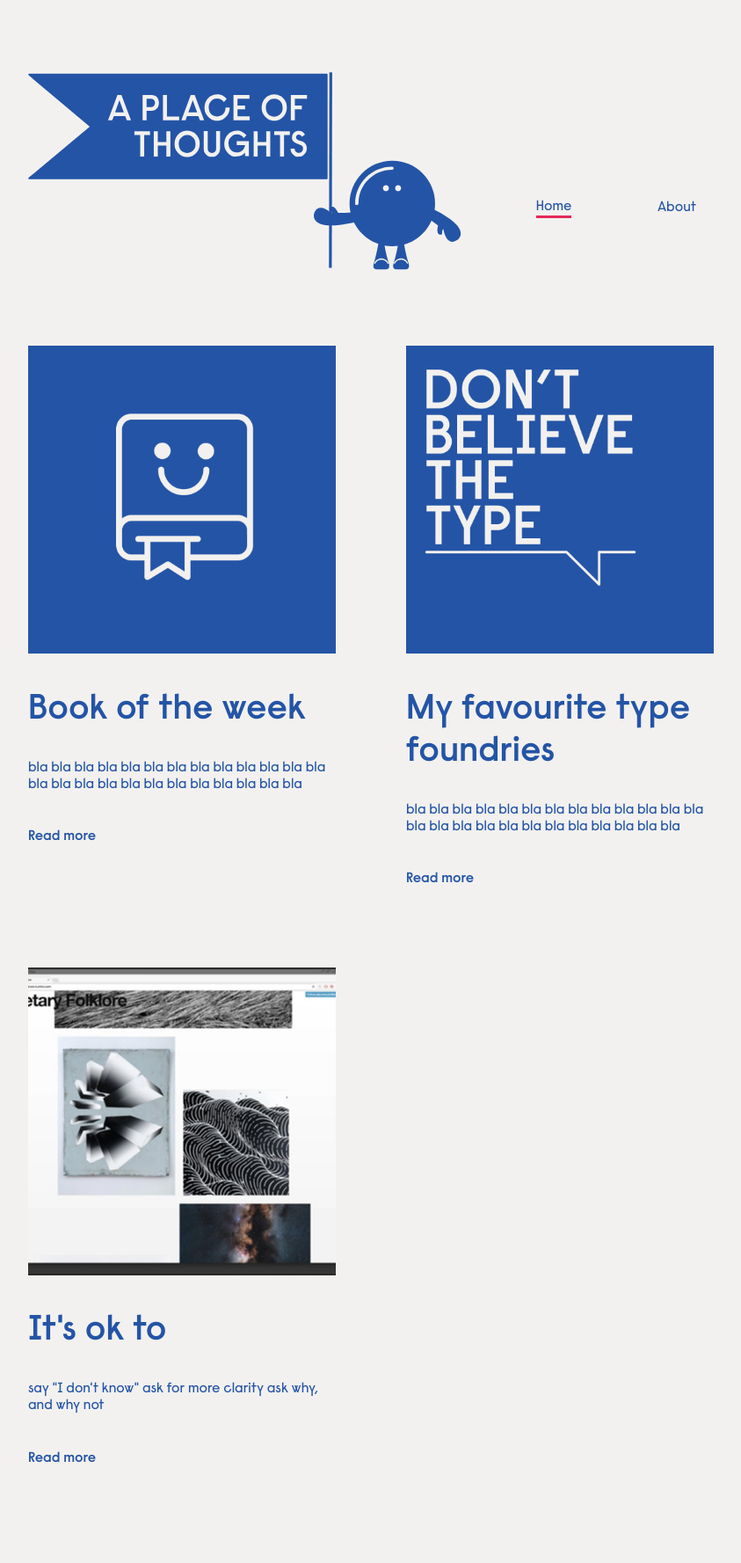
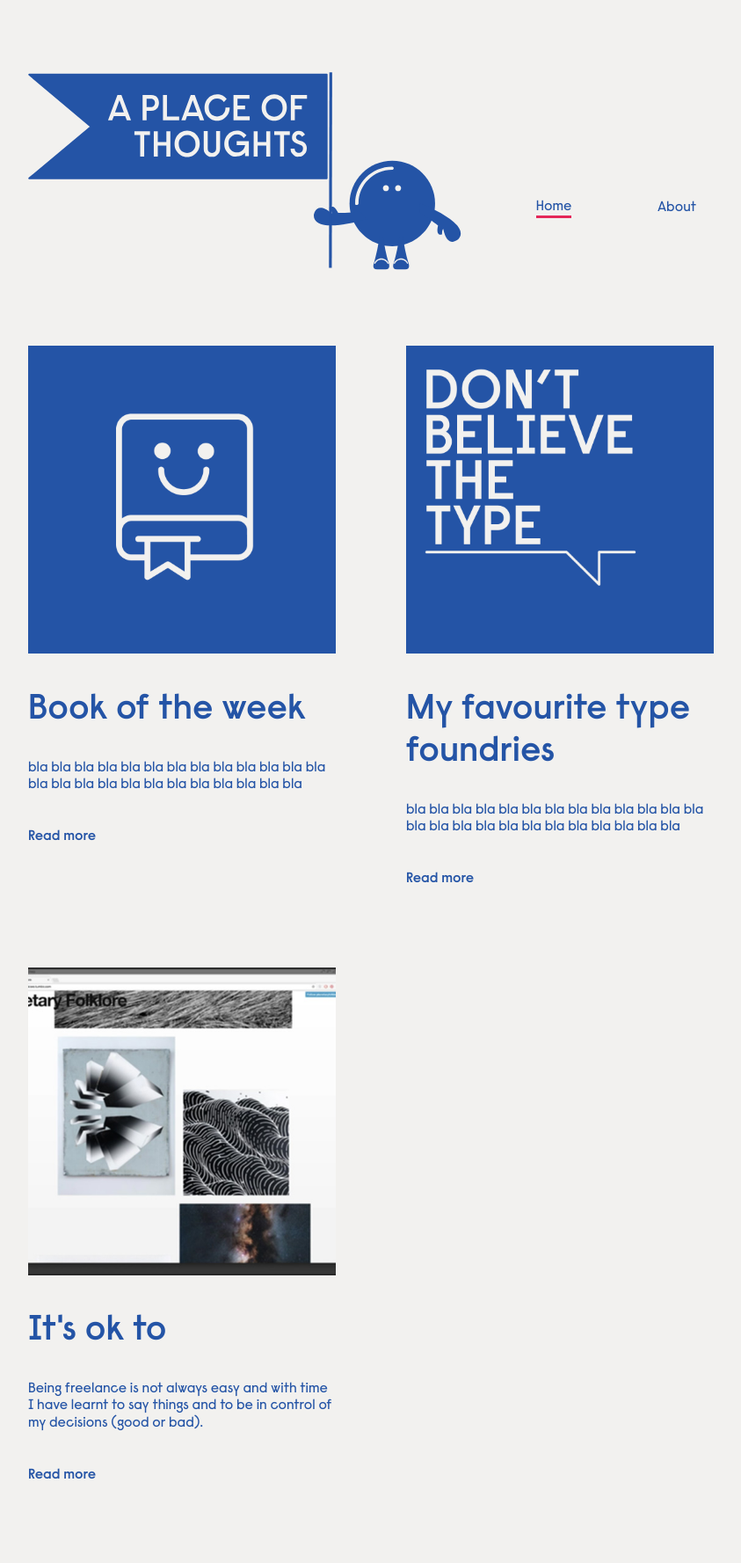
Before and after one commit to emho-lab/journal, a Jekyll site: the page built from index.html, in a window 1280 px wide. Shown: the whole page at 88% size, without its empty margins (218-1061 px from the left). Built offline with Jekyll 4.4.1, drawn with Linux system fonts in a browser that asks for light colours.

Commit message:
Updated Tokyo

```diff
--- a/_posts/2019-09-25-Tokyo.md
+++ b/_posts/2019-09-25-Tokyo.md
@@ -2,10 +2,8 @@
 title: It's ok to
 date: 2019-09-25 00:00:00 Z
 image: "/uploads/feat01.jpg"
-excerpt: |-
-  say "I don't know"
-  ask for more clarity
-  ask why, and why not
+excerpt: 'Being freelance is not always easy and with time I have learnt to say things
+  and to be in control of my decisions (good or bad). '
 ---
 
 ![IMG_1180.PNG](/uploads/IMG_1180.PNG)
```
